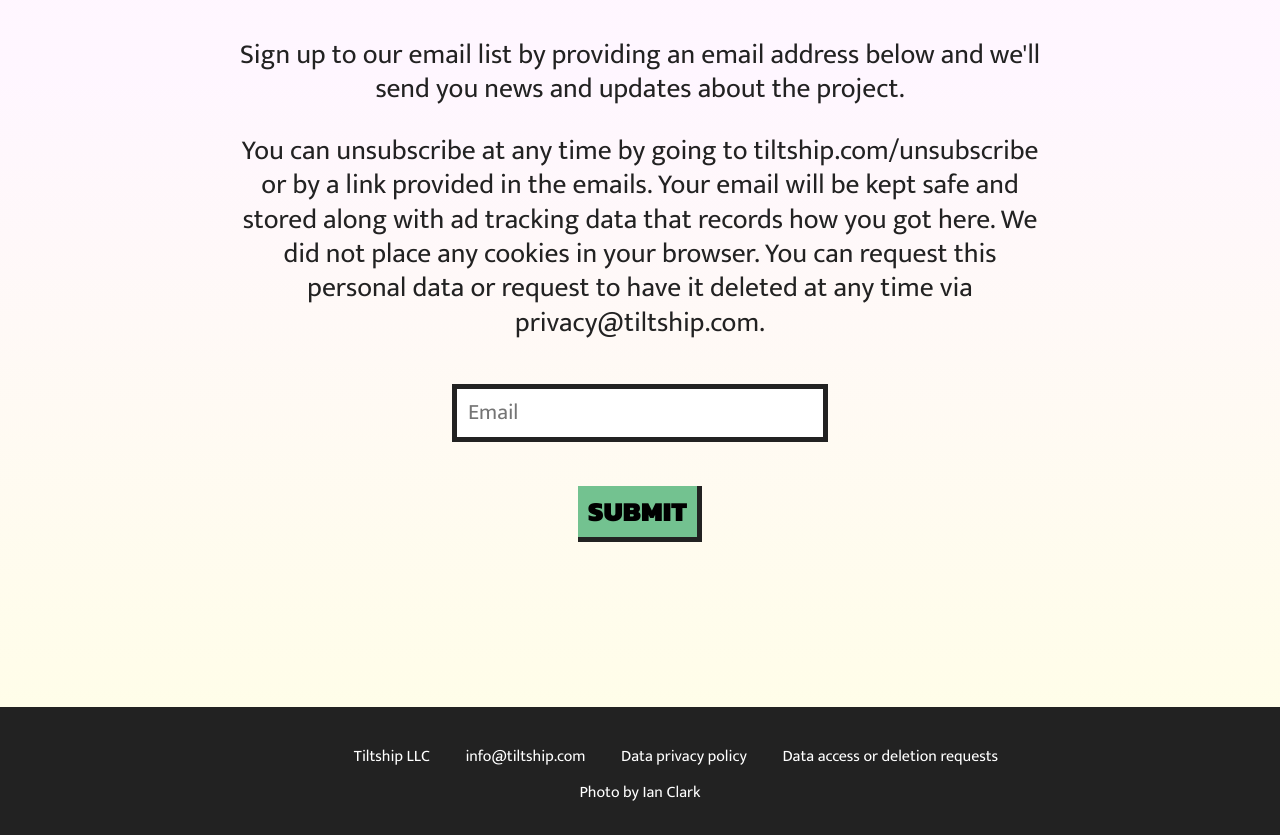
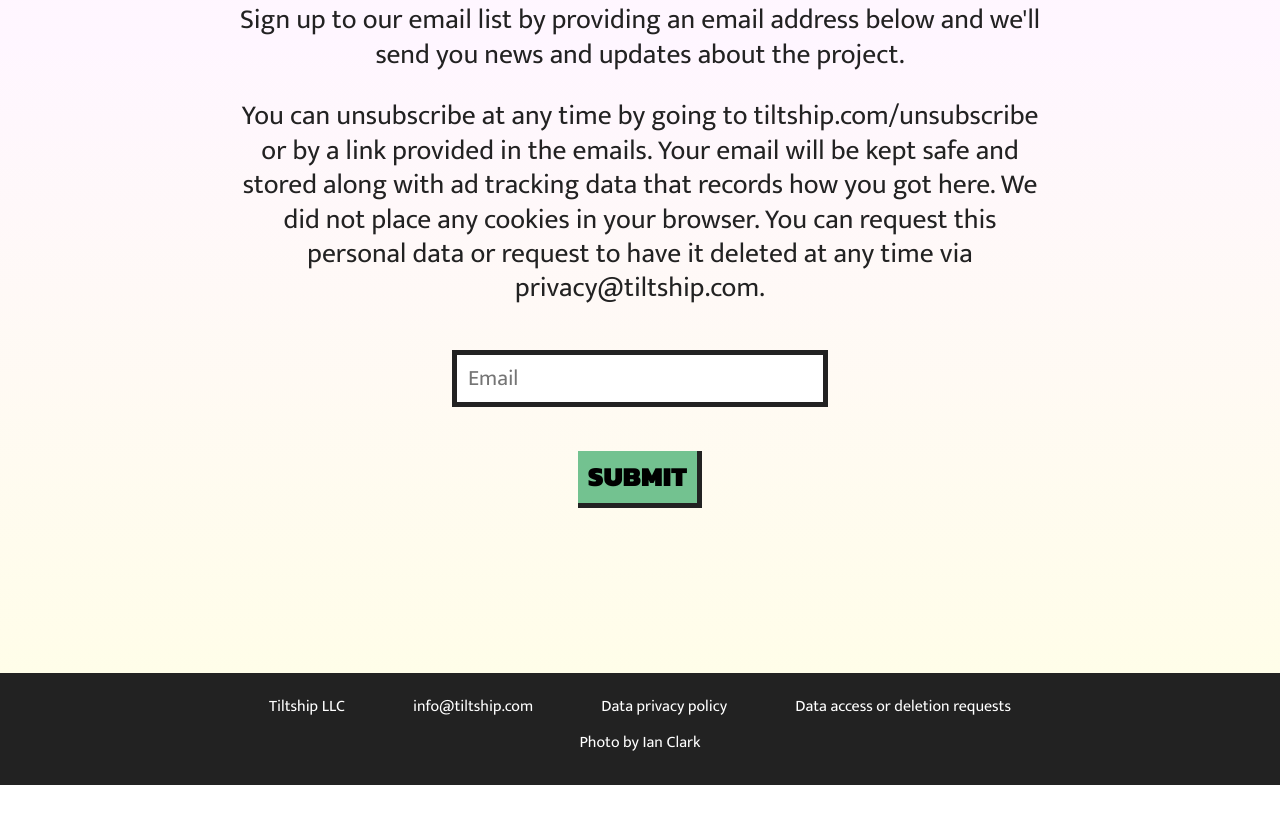
Before and after one commit to tiltship/website, a React app in the folder client/: page / in a window 1280 px wide. Shown: the part 3397-4232 px from the top of the page. After the commit the page ends 4182 px from the top, so only its background shows below. Built offline with nearby package versions, Linux system fonts and the light colour scheme; no server answers.

Commit message:
footer padding, text simplification

```diff
--- a/client/src/css/custom.css
+++ b/client/src/css/custom.css
@@ -7,6 +7,7 @@
 :root {
   --color-end-accent: rgba(80,180,120,0.8);
   --color-dark: #222;
+  --container: 810px;
 }
 
 
@@ -80,7 +81,7 @@ body {
   @media(--viewport-large) {
     /* margin: 0 auto; */
     /* padding: 0 10%; */
-    width: 810px;
+    width: var(--container);
   }
 
   /* @media(--viewport-xlarge) { */
@@ -277,15 +278,22 @@ footer {
 }
 
 ol, ul {
-	list-style: none;
+  margin: 0;
+  padding: 0;
+  list-style: none;
+
+  @media (--viewport-large) {
+    width: var(--container);
+    margin: auto;
+    display: flex;
+    justify-content: space-around;
+  }
 }
 
 li {
-  margin-top: 0.5em;
+  margin: 0.5em 0 0 0;
   @media (--viewport-large) {
     display: inline-block;
-    margin-left: 2em;
-
   }
 }
 
--- a/client/src/index.html
+++ b/client/src/index.html
@@ -78,7 +78,7 @@
 
             <p>2. We put money into lobbying governments to enact legislation that helps the climate and hurts the fossil fuel companies.</p>
 
-            <p>3. When the pro-climate legislation is enacted and the value of fossil fuel companies tanks, the value of our short position goes up and we win back the money from lobbying.</p>
+            <p>3. When the pro-climate legislation is enacted, fossil fuel companies lose money and our short positions go up in value.</p>
 
             <p>4. We win. The fossil fuel companies lose. No compromises.</p>
 
@@ -91,7 +91,7 @@
           <div class="explain">
             <p> Fossil fuel companies have won thus far because they are a small, concentrated group of people with a lot to lose. </p>
 
-            <p> We, the rest of the people, are many. What we have to lose is less tangible: part of each of our souls and the heritage of humanity.</p>
+            <p> We, the rest of the people, are many. What we have to lose is less tangible: a piece of our souls and the heritage of humanity.</p>
 
             <p>Tiltship is a plan to gather our disperesed interests together and distill them into a vehicle that makes change. </p>
 
```
